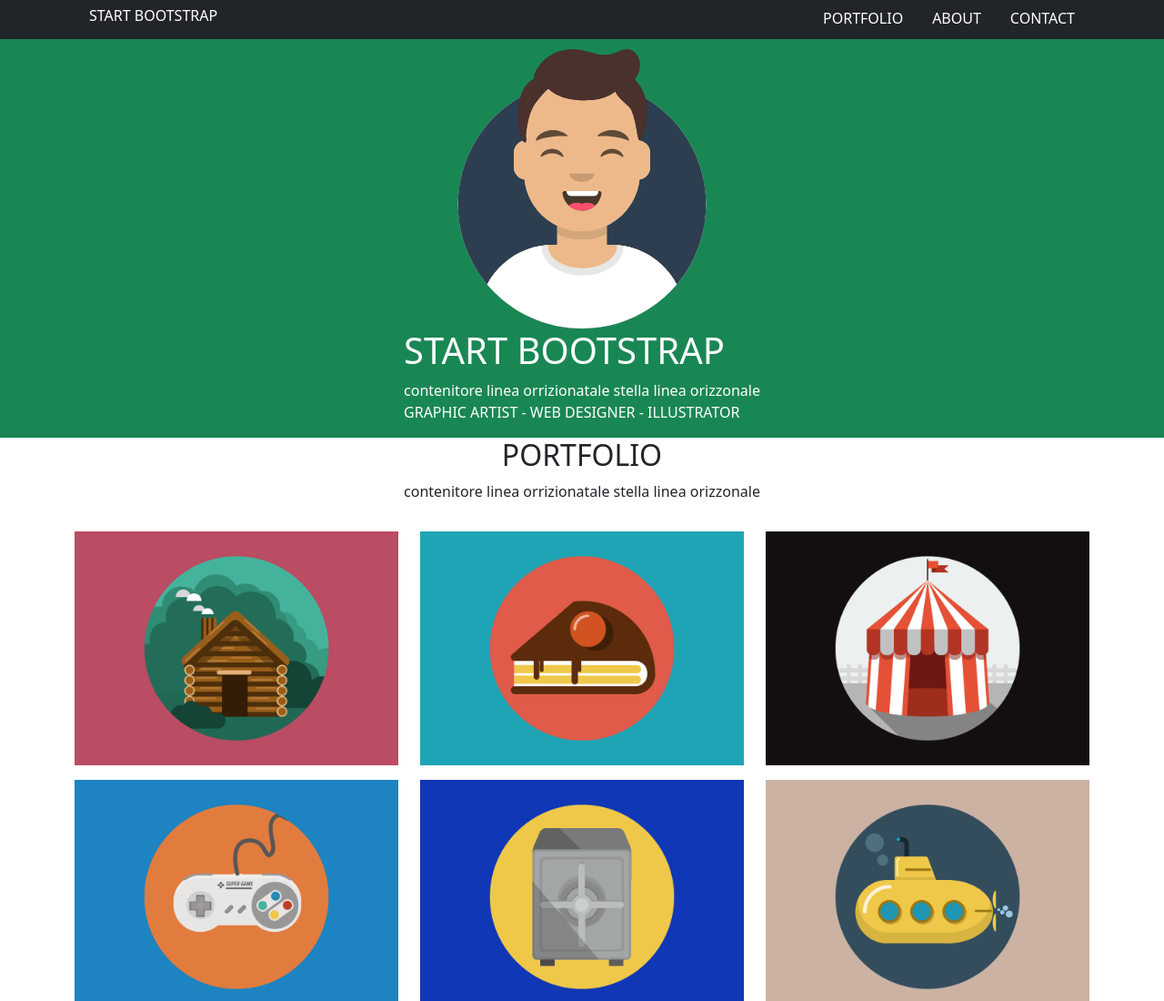
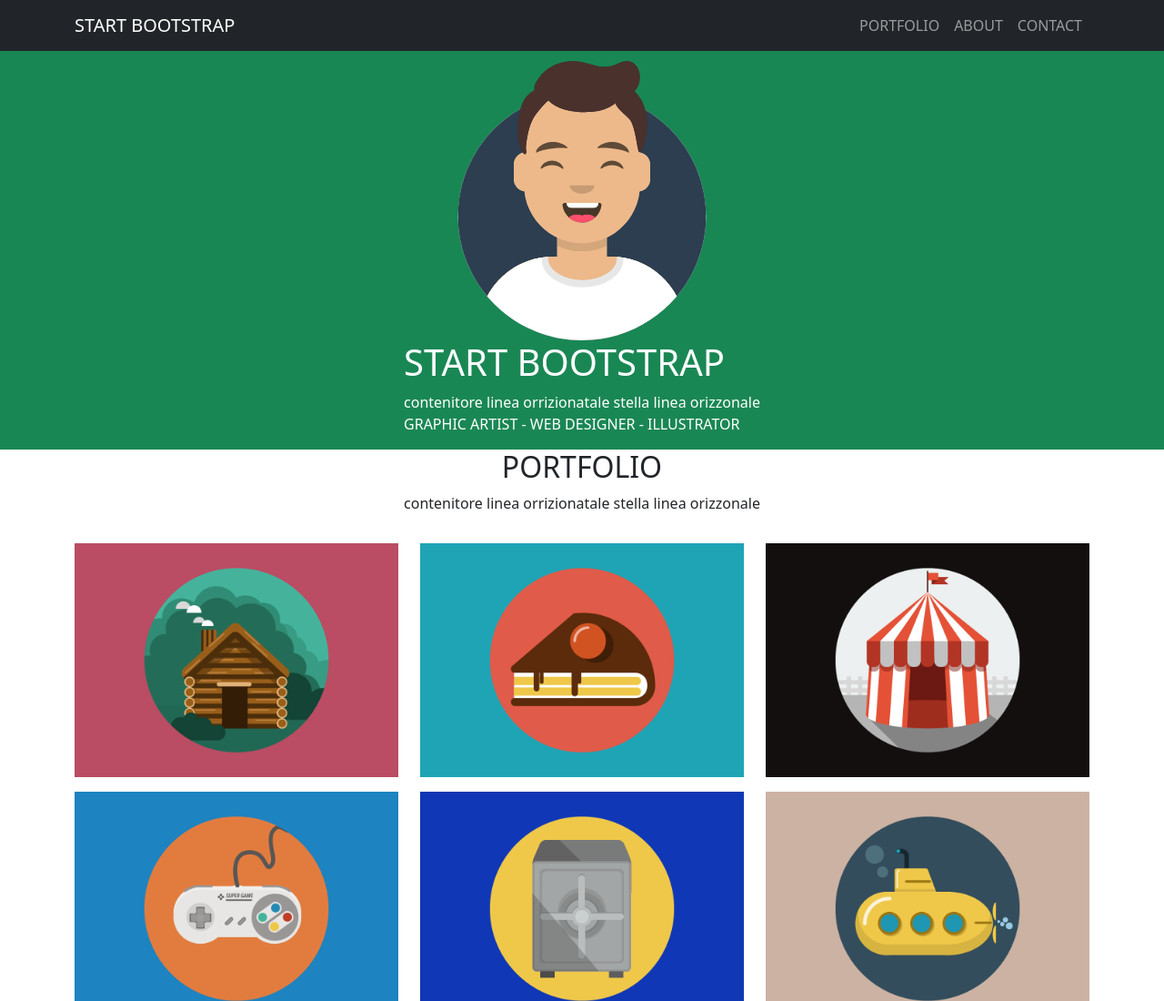
Before and after one commit to CappelliLeonardo/html-css-bootstrap-freelancer, a plain HTML site: page index.html in a window 1280 px wide. Shown: the top 1100 px of the page at 91% size. Drawn offline with nearby package versions, Linux system fonts and the light colour scheme.

Commit message:
Refactoring header

```diff
--- a/index.html
+++ b/index.html
@@ -16,37 +16,43 @@
 
         <!-- inizio header principale  -->
         <header>
-                <div class="container-fluid bg-dark ">
-                    <div class="container">
+            <div class="bg-dark text-light">
+                <div class="container-md">
                     <div class="row">
-                            <div class="col-6">
-                                <ul class="nav">
+                        <div class="col">
+                            <nav class="navbar navbar-expand-lg" data-bs-theme="dark">
+                                <div class="container-fluid p-0">
+                                    <a class="navbar-brand" href="#">
+                                        START BOOTSTRAP
+                                    </a>
+
+                                    <button class="navbar-toggler" type="button" data-bs-toggle="collapse"
+                                        data-bs-target="#navbarSupportedContent" aria-controls="navbarSupportedContent"
+                                        aria-expanded="false" aria-label="Toggle navigation">
+                                        <span class="navbar-toggler-icon"></span>
+                                    </button>
+
+                                    <div class="collapse navbar-collapse" id="navbarSupportedContent">
+                                        <ul class="navbar-nav ms-auto mb-2 mb-lg-0">
                                             <li class="nav-item">
-                                        <a class="nav-link active" aria-current="page" href="#">
-                                            <h6 class="text-white">
-                                                START BOOTSTRAP
-                                            </h6>
+                                                <a class="nav-link" href="#">
+                                                    PORTFOLIO
+                                                </a>
+                                            </li>
+                                            <li class="nav-item">
+                                                <a class="nav-link" href="#">
+                                                    ABOUT
+                                                </a>
+                                            </li>
+                                            <li class="nav-item">
+                                                <a class="nav-link" href="#">
+                                                    CONTACT
                                                 </a>
                                             </li>
                                         </ul>
                                     </div>
-                            <div class="col-6 d-flex justify-content-end">
-                                <ul class="nav">
-                                    <li class="nav-item">
-                                      <a class="nav-link active text-white" aria-current="page" href="#">
-                                        PORTFOLIO</a>
-                                    </li>
-                                    <li class="nav-item">
-                                      <a class="nav-link text-white" href="#">
-                                        ABOUT
-                                      </a>
-                                    </li>
-                                    <li class="nav-item">
-                                      <a class="nav-link text-white" href="#">
-                                        CONTACT
-                                      </a>
-                                    </li>
-                                </ul>
+                                </div>
+                            </nav>
                         </div>
                     </div>
                 </div>
```
Lines whose indentation alone changed are shown as unchanged.
